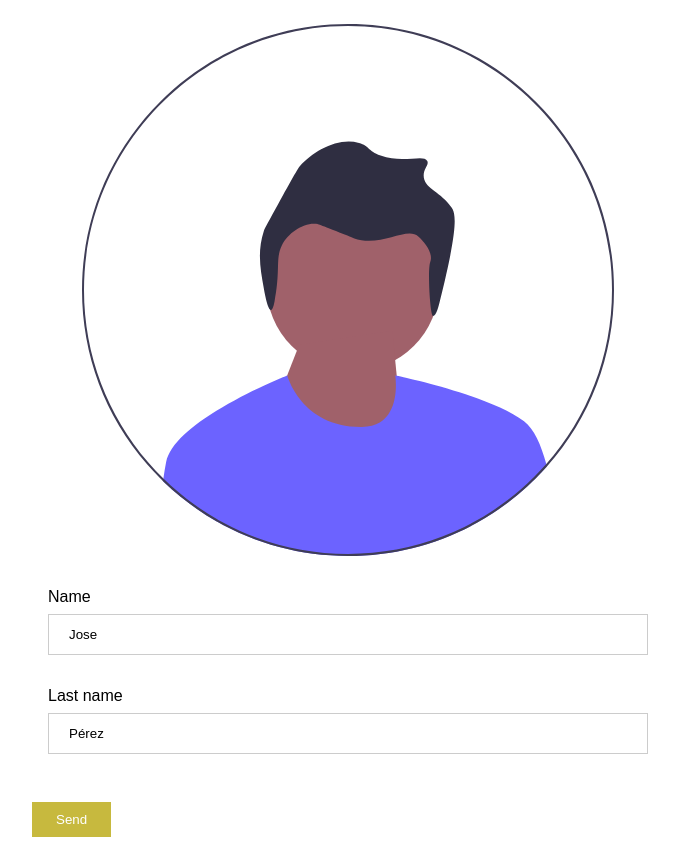
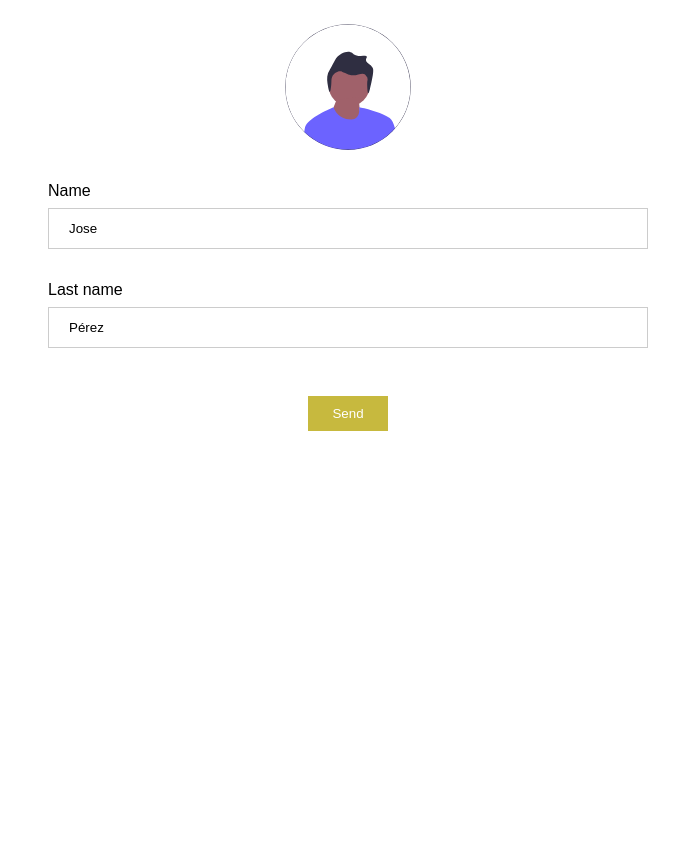
Before and after one commit to JoseAmieiro/-bootcamp-entrega-01, a plain HTML site: page index.html in a window 1280 px wide. Shown: the whole page, without its empty margins (292-971 px from the left). After the commit the page ends 800 px from the top, so only its background shows below. Drawn offline with Linux system fonts and the light colour scheme.

Commit message:
practica01

```diff
--- a/css/site.css
+++ b/css/site.css
@@ -22,7 +22,7 @@ input {
     position: relative;
 }
 
-.img.avatar {
+.avatar {
     width: 20%;
     border-radius: 50%;
 }
@@ -40,3 +40,8 @@ button {
     text-decoration: none;
     display: inline-block;
 }
+
+#actions {
+    display: flex;
+    justify-content: center;
+}
--- a/index.html
+++ b/index.html
@@ -10,7 +10,7 @@
 <body>
     <div class="container">
         <div class="img">
-            <img src="" alt="Avatar" id="avatar" name="avatar">
+            <img src="" alt="Avatar" class="avatar" name="avatar" id="avatar"/>
         </div>
          <div class="data">
             <label for="name">Name</label>
```
